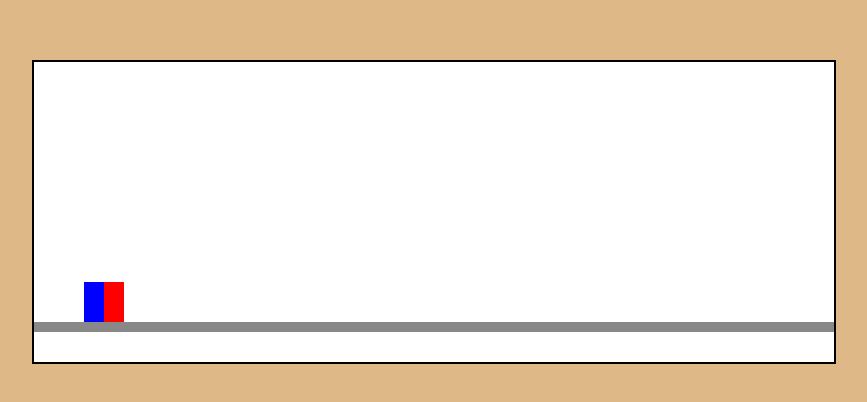
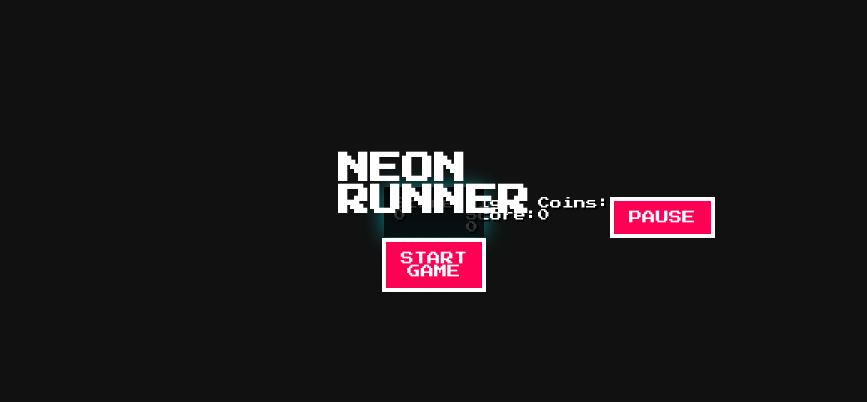
Before and after one commit to minnulekha/Runner-Game, a plain HTML site: page index.html in a window 1280 px wide. Shown: the part 188-590 px from the top of the page, without its empty margins (206-1073 px from the left). Drawn offline with Linux system fonts and the light colour scheme.

Commit message:
Final Commit

```diff
--- a/index.html
+++ b/index.html
@@ -3,11 +3,36 @@
 <head>
   <meta charset="UTF-8" />
   <meta name="viewport" content="width=device-width, initial-scale=1.0" />
-  <title>Runner Game</title>
+  <title>Arcade Runner Event</title>
   <link rel="stylesheet" href="style.css" />
 </head>
 <body>
-  <canvas id="gameCanvas" width="800" height="300"></canvas>
+
+  <div id="game-wrapper">
+    <!-- UI HUD -->
+    <div id="hud">
+      <div class="stat">Score: <span id="score">0</span></div>
+      <div class="stat">High Score: <span id="high-score">0</span></div>
+      <div class="stat">Coins: <span id="coins">0</span></div>
+      <!-- BUG 1: The pause button just refreshes the page instead of pausing! -->
+      <button onclick="location.reload()" id="pause-btn">Pause</button>
+    </div>
+
+    <!-- Start Screen Overlay -->
+    <div id="start-screen" class="overlay">
+      <h1>NEON RUNNER</h1>
+      <button id="start-btn">Start Game</button>
+    </div>
+
+    <!-- Game Over Overlay -->
+    <div id="game-over-screen" class="overlay hidden">
+      <h1>GAME OVER</h1>
+      <button id="restart-btn">Try Again</button>
+    </div>
+
+    <canvas id="gameCanvas" width="800" height="400"></canvas>
+  </div>
+
   <script src="script.js"></script>
 </body>
 </html>
--- a/script.js
+++ b/script.js
@@ -1,88 +1,150 @@
 const canvas = document.getElementById("gameCanvas");
 const ctx = canvas.getContext("2d");
 
-const ground = 220;
 
-let player = {
-    x: 50,
-    y: ground,
-    width: 20,
-    height: 40,
-    yVelocity: 0,
-    jumping: false
-};
+let gameRunning = false;
+let score = 0;
+let coinsCollected = 0;
+let highScore = localStorage.getItem("highScore") || 0;
+document.getElementById("high-score").innerText = highScore;
 
-let obstacle = {
-    x: canvas.width,
-    y: ground,
-    width: 20,
-    height: 40,
-    speed: 5
-};
+const groundY = 300;
+const gravity = 1.2;
+const jumpPower = -16;
 
-let gravity = 1.5;
-let jumpPower = -20;
+let player = { x: 50, y: groundY, width: 30, height: 50, yVel: 0, jumping: false };
+let obstacle = { x: 800, y: groundY + 10, width: 40, height: 40, speed: 6 };
+let clouds = [ { x: 200, y: 50 }, { x: 600, y: 100 }, { x: 1000, y: 70 } ];
+let coins = [ { x: 400, y: 200, active: true }, { x: 900, y: 150, active: true } ];
 
-// Jump on Spacebar
-document.addEventListener("keydown", function(e) {
-    if (e.code === "Space" && !player.jumping) {
-        player.yVelocity = jumpPower;
+document.addEventListener("keydown", (e) => {
+    if ((e.code === "Space" || e.code === "ArrowUp") && !player.jumping) {
+        player.yVel = jumpPower;
         player.jumping = true;
     }
 });
 
-function update() {
-    // Gravity logic
-    player.yVelocity += gravity;
-    player.y += player.yVelocity;
+function startGame() {
+    document.getElementById("start-screen").classList.add("hidden");
+    document.getElementById("game-over-screen").classList.add("hidden");
 
-    // Collision with ground
-    if (player.y > ground) {
-        player.y = ground;
+
+    obstacle.x = 800;
+    obstacle.speed = 6;
+    score = 0;
+
+
+
+    gameRunning = true;
+    gameLoop();
+}
+
+function gameOver() {
+    document.getElementById("game-over-screen").classList.remove("hidden");
+
+
+    if (score < highScore) {
+        highScore = Math.floor(score);
+        localStorage.setItem("highScore", highScore);
+    }
+
+
+}
+
+function gameLoop() {
+    if (!gameRunning) return;
+
+    // -- Physics & Movement --
+    player.yVel += gravity;
+    player.y += player.yVel;
+
+    if (player.y >= groundY) {
+        player.y = groundY;
         player.jumping = false;
     }
 
-    // Move obstacle to the left
     obstacle.x -= obstacle.speed;
-
-    // Reset obstacle when off screen
     if (obstacle.x + obstacle.width < 0) {
-        obstacle.x = canvas.width + Math.random() * 300; // Add randomness
+        obstacle.x = canvas.width + Math.random() * 400;
+        obstacle.speed += 0.2; // Slowly increase difficulty
     }
 
-    // Collision detection with obstacle
-    if (
-        player.x < obstacle.x + obstacle.width &&
+
+    for (let cloud of clouds) {
+        cloud.x += 1.5;
+        if (cloud.x > canvas.width) cloud.x = -100;
+    }
+
+
+    for (let i = 0; i < coins.length; i++) {
+        let coin = coins[i];
+        coin.x -= obstacle.speed - 2;
+
+        if (coin.x < -30) {
+            coin.x = canvas.width + Math.random() * 500;
+            coin.active = true;
+        }
+
+
+        if (coin.active && player.x < coin.x + 20 && player.x + player.width > coin.x &&
+            player.y < coin.y + 20 && player.y + player.height > coin.y) {
+
+            coinsCollected -= 1;
+
+            player.width -= 5;
+
+            coins.splice(0, 1);
+
+            document.getElementById("coins").innerText = coinsCollected;
+        }
+    }
+
+
+    if (player.x < obstacle.x + obstacle.width &&
         player.x + player.width > obstacle.x &&
         player.y < obstacle.y + obstacle.height &&
-        player.y + player.height > obstacle.y
-    ) {
-        alert("Game Over!");
-        document.location.reload(); // Reload game
-        return;
+        player.y + player.height > obstacle.y) {
+        gameOver();
     }
 
+
+    score += 0.05;
+    document.getElementById("score").innerText = Math.floor(score);
+
     draw();
-    requestAnimationFrame(update);
+    requestAnimationFrame(gameLoop);
 }
-
 
 function draw() {
     ctx.clearRect(0, 0, canvas.width, canvas.height);
 
-    // Draw ground
-    ctx.fillStyle = "#888";
-    ctx.fillRect(0, ground + player.height, canvas.width, 10);
 
-    // Draw player
-    ctx.fillStyle = "blue";
+    ctx.fillStyle = "rgba(255, 255, 255, 0.7)";
+    for (let cloud of clouds) {
+        ctx.fillRect(cloud.x, cloud.y, 60, 20);
+        ctx.fillRect(cloud.x + 10, cloud.y - 10, 40, 20);
+    }
+
+
+    ctx.fillStyle = "#228B22";
+    ctx.fillRect(0, 0, canvas.width, canvas.height - groundY - player.height);
+
+    // Draw Player
+    ctx.fillStyle = "#00ffff";
     ctx.fillRect(player.x, player.y, player.width, player.height);
 
-    // Draw obstacle
-    ctx.fillStyle = "red";
+   ctx.fillStyle = "#228B22";
     ctx.fillRect(obstacle.x, obstacle.y, obstacle.width, obstacle.height);
-}
 
 
-// Start the game loop
-update();
+    ctx.fillStyle = "gold";
+    for (let coin of coins) {
+        if (coin.active) {
+            ctx.beginPath();
+            ctx.arc(coin.x, coin.y, 10, 0, Math.PI * 2);
+            ctx.fill();
+        }
+    }
+}
+document.getElementById("start-btn").addEventListener("click", startGame);
+document.getElementById("restart-btn").addEventListener("click", startGame);
--- a/style.css
+++ b/style.css
@@ -1,13 +1,69 @@
+@import url('https://fonts.googleapis.com/css2?family=Press+Start+2P&display=swap');
+
 body {
   margin: 0;
-  background: burlywood;
+  background-color: #111;
   display: flex;
   justify-content: center;
   align-items: center;
   height: 100vh;
+  font-family: 'Press Start 2P', cursive;
+  color: white;
+}
+
+#game-wrapper {
+  position: relative;
+  width: 100%;
+  max-width: 100px;
+  box-shadow: 0 0 20px rgba(0, 255, 255, 0.5);
+}
+
+#hud {
+  position: absolute;
+  top: 10px;
+  left: 10px;
+  right: 10px;
+  display: flex;
+  justify-content: space-between;
+  font-size: 12px;
+  text-shadow: 2px 2px 0 #000;
+  z-index: 10;
+}
+
+button {
+  font-family: inherit;
+  background: #ff0055;
+  color: white;
+  border: 4px solid #fff;
+  padding: 10px 15px;
+  cursor: pointer;
+  text-transform: uppercase;
+}
+
+button:hover {
+  background: #ffaa00;
+}
+
+.overlay {
+  position: absolute;
+  top: 0;
+  left: 0;
+  width: 100%;
+  height: 100%;
+  background: rgba(0, 0, 0, 0.8);
+  display: flex;
+  flex-direction: column;
+  justify-content: center;
+  align-items: center;
+  z-index: 20;
+}
+
+.hidden {
+  display: none;
 }
 
 canvas {
-  background-color: #ffffff;
-  border: 2px solid #000;
+  background: linear-gradient(to bottom, #0f2027, #203a43, #2c5364);
+  display: block;
+  width: 100%;
 }
```
